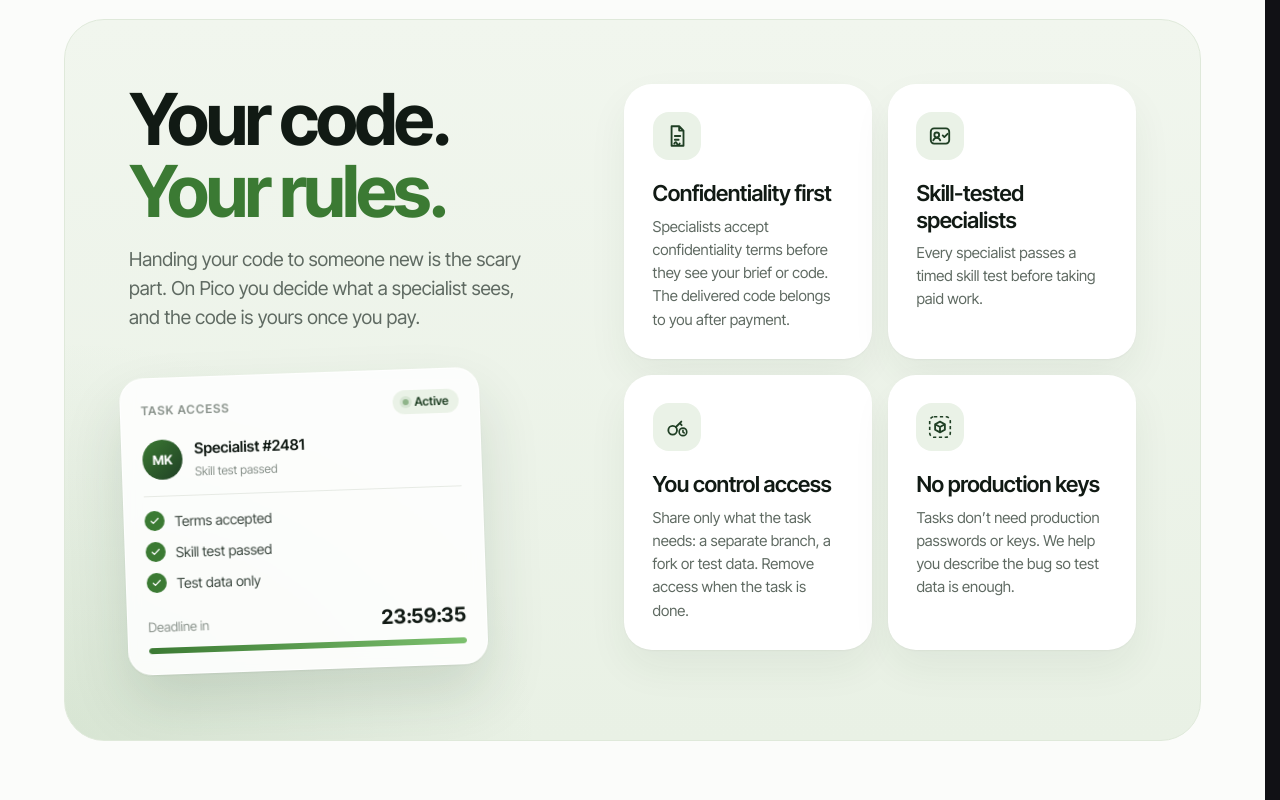
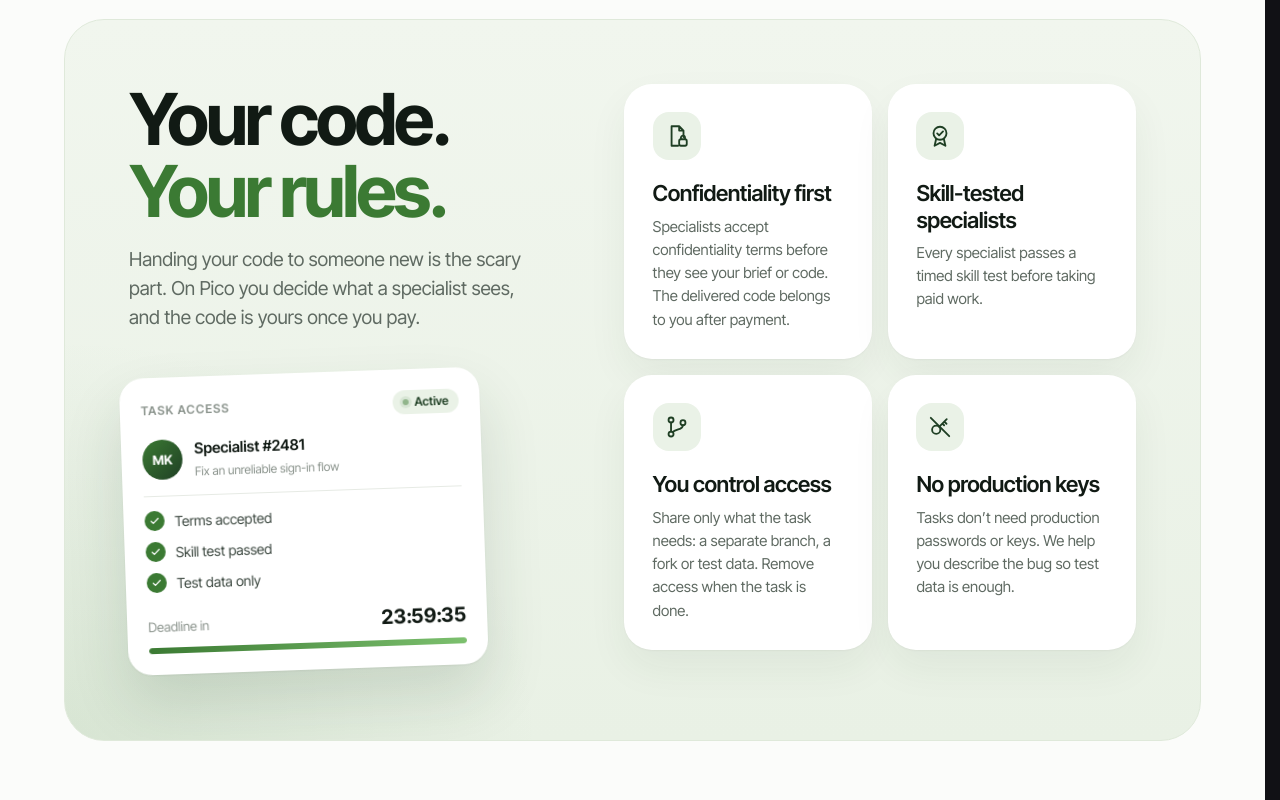
Before and after one commit to voyager556321/pico, a Next.js app in the folder hackathon-krk/web/: page / in a window 1280 px wide. Shown: the part 4140-4940 px from the top of the page. Built offline with nearby package versions, Linux system fonts and the light colour scheme.

Commit message:
Landing: security block fixes, remove blur seam on access card

```diff
--- a/hackathon-krk/web/src/components/LandingSections.tsx
+++ b/hackathon-krk/web/src/components/LandingSections.tsx
@@ -113,14 +113,14 @@ const EXAMPLE_TASKS = [
 
 
 const SECURITY_ICONS = [
-  // NDA — signed document
-  <svg key="nda" viewBox="0 0 24 24" aria-hidden><path d="M7 3h7l4 4v14H7zM14 3v4h4M10 12h5M10 15.5h3.5M9.5 19c1-1.6 1.8-1.6 2.5 0s1.5 1.6 2.5 0" fill="none" stroke="currentColor" strokeWidth="1.7" strokeLinecap="round" strokeLinejoin="round" /></svg>,
-  // verified identity — badge with check
-  <svg key="id" viewBox="0 0 24 24" aria-hidden><rect x="3.5" y="5" width="17" height="14" rx="3" fill="none" stroke="currentColor" strokeWidth="1.7" /><circle cx="9" cy="11" r="2.2" fill="none" stroke="currentColor" strokeWidth="1.7" /><path d="M5.8 16c.6-1.5 1.8-2.2 3.2-2.2s2.6.7 3.2 2.2M14.5 11.5l1.5 1.5 3-3" fill="none" stroke="currentColor" strokeWidth="1.7" strokeLinecap="round" strokeLinejoin="round" /></svg>,
-  // temporary access — key with clock
-  <svg key="time" viewBox="0 0 24 24" aria-hidden><circle cx="8" cy="15" r="4" fill="none" stroke="currentColor" strokeWidth="1.7" /><path d="m11 12 5-5M14.5 8.5l1.8 1.8" fill="none" stroke="currentColor" strokeWidth="1.7" strokeLinecap="round" /><circle cx="17.5" cy="16.5" r="3.5" fill="none" stroke="currentColor" strokeWidth="1.5" /><path d="M17.5 15v1.7l1.1.8" fill="none" stroke="currentColor" strokeWidth="1.5" strokeLinecap="round" /></svg>,
-  // isolated environment — box in a dashed frame
-  <svg key="box" viewBox="0 0 24 24" aria-hidden><rect x="2.5" y="2.5" width="19" height="19" rx="4" fill="none" stroke="currentColor" strokeWidth="1.5" strokeDasharray="3 2.4" /><path d="m12 7 4.5 2.5v5L12 17l-4.5-2.5v-5zM7.5 9.5 12 12l4.5-2.5M12 12v5" fill="none" stroke="currentColor" strokeWidth="1.7" strokeLinejoin="round" /></svg>,
+  // confidentiality — document with a lock
+  <svg key="conf" viewBox="0 0 24 24" aria-hidden><path d="M7 3h7l4 4v6M14 3v4h4M7 3v18h6" fill="none" stroke="currentColor" strokeWidth="1.7" strokeLinecap="round" strokeLinejoin="round" /><rect x="14" y="15" width="7" height="6" rx="1.6" fill="none" stroke="currentColor" strokeWidth="1.7" /><path d="M15.6 15v-1.4a1.9 1.9 0 0 1 3.8 0V15" fill="none" stroke="currentColor" strokeWidth="1.7" /></svg>,
+  // skill-tested — award badge with check
+  <svg key="skill" viewBox="0 0 24 24" aria-hidden><circle cx="12" cy="9.5" r="6" fill="none" stroke="currentColor" strokeWidth="1.7" /><path d="m9.4 9.6 1.8 1.8 3.6-3.6M8.5 14.5 7 21l5-2.6 5 2.6-1.5-6.5" fill="none" stroke="currentColor" strokeWidth="1.7" strokeLinecap="round" strokeLinejoin="round" /></svg>,
+  // you control access — git branch
+  <svg key="branch" viewBox="0 0 24 24" aria-hidden><circle cx="6.5" cy="5.5" r="2.3" fill="none" stroke="currentColor" strokeWidth="1.7" /><circle cx="6.5" cy="18.5" r="2.3" fill="none" stroke="currentColor" strokeWidth="1.7" /><circle cx="17.5" cy="8" r="2.3" fill="none" stroke="currentColor" strokeWidth="1.7" /><path d="M6.5 7.8v8.4M17.5 10.3c0 4-5 3.2-9.6 6.4" fill="none" stroke="currentColor" strokeWidth="1.7" strokeLinecap="round" /></svg>,
+  // no production keys — key with a slash
+  <svg key="nokey" viewBox="0 0 24 24" aria-hidden><circle cx="8.5" cy="14.5" r="3.8" fill="none" stroke="currentColor" strokeWidth="1.7" /><path d="m11.2 11.8 7-7M16 7l2 2M14.2 8.8l1.6 1.6" fill="none" stroke="currentColor" strokeWidth="1.7" strokeLinecap="round" /><path d="M3.5 3.5l17 17" fill="none" stroke="currentColor" strokeWidth="1.7" strokeLinecap="round" /></svg>,
 ];
 
 const CLIENT_PROGRESS = { done: [0, 1, 1, 2, 3, 5], active: [false, false, true, true, true, false] };
@@ -417,7 +417,7 @@ export function LandingSections({ language }: { language: LandingLanguage }) {
           <div className="pk-sec-head">
             <h2 id="pk-sec-title" className="pk-title"><Title parts={[w.secTitle[0], w.secTitle[1]]} /></h2>
             <p className="pk-lead">{w.secLead}</p>
-            <AccessCard card={w.secCard} />
+            <AccessCard card={w.secCard} task={copy.taskTitles[1]} />
           </div>
           <ul className="pk-sec-list">
             {w.secItems.map((item, index) => (
@@ -762,7 +762,7 @@ export function WaitlistModal({
    the access card a client would see for a task. The timer counts
    down to show that access is temporary.
    ------------------------------------------------------------------ */
-function AccessCard({ card }: { card: { title: string; role: string; active: string; nda: string; id: string; env: string; ends: string } }) {
+function AccessCard({ card, task }: { task: string; card: { title: string; role: string; active: string; nda: string; id: string; env: string; ends: string } }) {
   const TOTAL = 24 * 3600;
   const [left, setLeft] = useState(TOTAL - 19);
   useEffect(() => {
@@ -784,7 +784,7 @@ function AccessCard({ card }: { card: { title: string; role: string; active: str
         <span className="pk-access-avatar">MK</span>
         <span>
           <b>{card.role} #2481</b>
-          <small>{rows[1]}</small>
+          <small>{task}</small>
         </span>
       </div>
       <ul className="pk-access-rows">
```
Also changed, not shown: hackathon-krk/web/src/components/landingSectionsCopy.ts (+14 -14 lines), hackathon-krk/web/src/app/globals.css.
